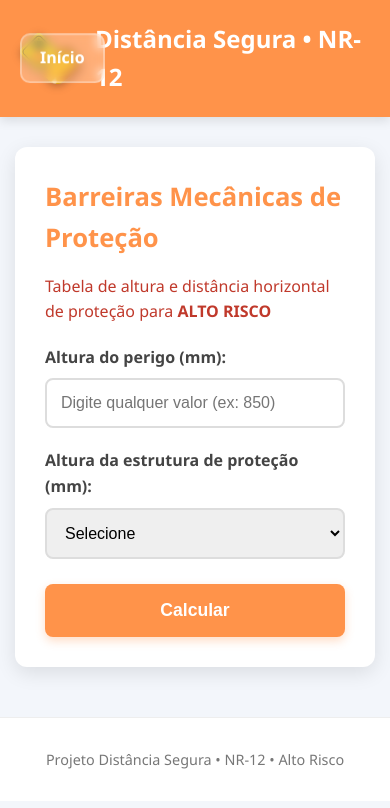
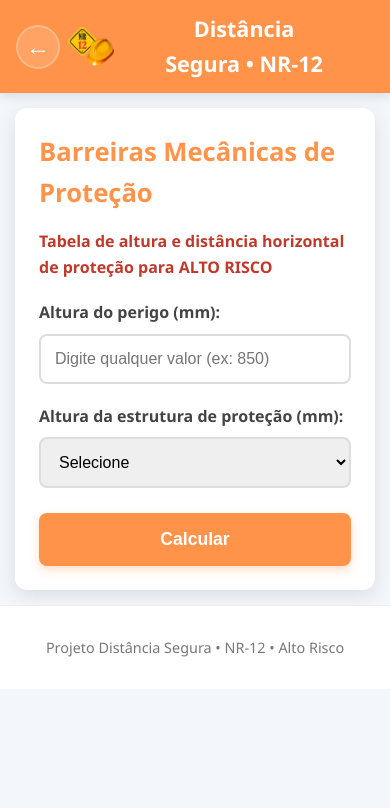
Before and after one commit to Aeel1/distancia-segura-nr12, a plain HTML site: page alto-risco.html in a window 390 px wide. Drawn offline with Linux system fonts and the light colour scheme.

Commit message:
Atualizando o header

```diff
--- a/alto-risco.html
+++ b/alto-risco.html
@@ -9,14 +9,10 @@
 <body>
 
   <header>
-    <!-- BOTÃO INÍCIO (canto esquerdo) -->
-    <a href="index.html" class="btn-inicio">
-      Início
-    </a>
-
-    <img src="logo_nr12.png" class="logo" alt="Logo">
-    <h1>Distância Segura • NR-12</h1>
-  </header>
+  <a href="index.html" class="btn-voltar" title="Voltar">←</a>
+  <img src="logo_nr12.png" class="logo" alt="Logo">
+  <h1>Distância Segura • NR-12</h1>
+</header>
 
   <main>
     <section class="card">
--- a/style.css
+++ b/style.css
@@ -1,9 +1,5 @@
 /* ====================== GERAL ====================== */
-* {
-  margin: 0;
-  padding: 0;
-  box-sizing: border-box;
-}
+* { margin: 0; padding: 0; box-sizing: border-box; }
 
 body {
   font-family: 'Segoe UI', Arial, sans-serif;
@@ -12,62 +8,88 @@ body {
   line-height: 1.6;
 }
 
-/* ====================== HEADER ====================== */
+/* ====================== HEADER (SOLUÇÃO FINAL E PERFEITA) ====================== */
 header {
+  position: relative;
   background: #ff934a;
   color: white;
-  padding: 20px;
+  padding: 14px 20px;
+  display: flex;
+  align-items: center;
+  min-height: 70px;
+  box-shadow: 0 4px 10px rgba(0,0,0,0.1);
+}
+
+/* Botão voltar: agora faz parte do fluxo flex (NÃO usa position absolute) */
+header .btn-voltar {
+  width: 50px;
+  height: 50px;
+  background: rgba(255,255,255,0.15);
+  color: white;
+  font-size: 28px;
+  font-weight: bold;
   display: flex;
   align-items: center;
   justify-content: center;
-  box-shadow: 0 4px 10px rgba(0,0,0,0.1);
+  border-radius: 50%;
+  text-decoration: none;
+  backdrop-filter: blur(8px);
+  border: 2px solid rgba(255,255,255,0.25);
+  transition: all 0.3s ease;
+  flex-shrink: 0;
 }
 
-.logo {
-  width: 60px;
-  height: auto;
-  margin-right: 15px;
-  filter: drop-shadow(0 2px 4px rgba(0,0,0,0.3));
+header .btn-voltar:hover {
+  background: white;
+  color: #ff934a;
+  transform: scale(1.12);
 }
 
-header h1 {
-  font-size: 1.8rem;
-  font-weight: 600;
+/* Logo */
+header .logo {
+  width: 52px;
+  height: auto;
+  margin-left: 10px;
+  flex-shrink: 0;
 }
 
-/* BOTÃO INÍCIO no canto superior esquerdo */
-.btn-inicio {
-  position: absolute;
-  left: 20px;
-  top: 50%;
-  transform: translateY(-50%);
-  background: rgba(255,255,255,0.25);
-  color: white;
-  padding: 10px 18px;
-  border-radius: 10px;
-  text-decoration: none;
-  font-weight: bold;
-  font-size: 1rem;
-  backdrop-filter: blur(5px);
-  border: 2px solid rgba(255,255,255,0.3);
-  transition: all 0.3s;
-  z-index: 10;
+/* Título centralizado com espaço reservado para o botão voltar */
+header h1 {
+  flex: 1;
+  text-align: center;
+  font-size: 1.6rem;
+  font-weight: 600;
+  margin: 0 60px; /* reserva espaço dos dois lados */
 }
 
-.btn-inicio:hover {
-  background: white;
-  color: #ff934a;
-  transform: translateY(-50%) scale(1.05);
+/* ====================== RESPONSIVO (CELULAR) ====================== */
+@media (max-width: 640px) {
+  header {
+    padding: 12px 16px;
+    min-height: 64px;
+  }
+
+  header .btn-voltar {
+    width: 44px;
+    height: 44px;
+    font-size: 24px;
+  }
+
+  header .logo {
+    width: 46px;
+    margin-left: 8px;
+  }
+
+  header h1 {
+    font-size: 1.35rem;
+    margin: 0 50px;
+  }
 }
 
-/* Para o header ficar relativo e o botão ficar posicionado certo */
-header {
-  position: relative;
-}
 /* ====================== MAIN & CARD ====================== */
 main {
   max-width: 600px;
-  margin: 30px auto;
+  margin: 20px auto;     /* Reduzido de 30px → 20px */
   padding: 0 15px;
 }
 
@@ -78,7 +100,6 @@ main {
   box-shadow: 0 6px 20px rgba(0,0,0,0.1);
 }
 
-/* Títulos dentro do card */
 .card h2 {
   color: #ff934a;
   margin-bottom: 10px;
@@ -88,14 +109,12 @@ main {
 .card h4 {
   margin: 15px 0;
   color: #e67e22;
-  font-weight: normal;
 }
 
 /* ====================== FORMULÁRIO ====================== */
 label {
   display: block;
-  margin-top: 20px;
-  margin-bottom: 8px;
+  margin: 20px 0 8px;
   font-weight: bold;
   color: #444;
 }
@@ -119,13 +138,10 @@ select:focus {
 
 /* Remove setinhas do input number */
 input[type=number]::-webkit-inner-spin-button,
-input[type=number]::-webkit-outer-spin-button {
-  -webkit-appearance: none;
-  margin: 0;
-}
+input[type=number]::-webkit-outer-spin-button { -webkit-appearance: none; margin: 0; }
 input[type=number] { -moz-appearance: textfield; }
 
-/* ====================== BOTÃO PRINCIPAL ====================== */
+/* ====================== BOTÃO CALCULAR ====================== */
 button {
   width: 100%;
   padding: 16px;
@@ -144,7 +160,6 @@ button {
 button:hover {
   background: #e67e22;
   transform: translateY(-2px);
-  box-shadow: 0 8px 20px rgba(255,147,74,0.4);
 }
 
 /* ====================== RESULTADO ====================== */
@@ -160,21 +175,21 @@ button:hover {
   box-shadow: 0 2px 8px rgba(0,0,0,0.05);
 }
 
-/* ====================== PÁGINA HOME (botões grandes) ====================== */
+/* ====================== PÁGINA HOME ====================== */
 .home-container {
   display: flex;
   flex-direction: column;
   align-items: center;
   justify-content: center;
-  min-height: 70vh;
-  padding: 40px 20px;
+  min-height: 76vh;
+  padding: 30px 20px;
   text-align: center;
 }
 
 .botoes-home {
   display: flex;
-  gap: 40px;
-  margin-top: 50px;
+  gap: 30px;
+  margin-top: 40px;
   flex-wrap: wrap;
   justify-content: center;
 }
@@ -184,23 +199,14 @@ button:hover {
   width: 300px;
   padding: 40px 20px;
   border-radius: 16px;
-  border: solid #ff934a;;
   text-decoration: none;
-  color:  #333;;
+  color: #333;
   font-weight: bold;
   font-size: 1.5rem;
+  background: white;
+  border: 3px solid #ff934a;
   box-shadow: 0 10px 30px rgba(0,0,0,0.2);
   transition: all 0.4s ease;
-}
-
-.btn-home.baixo {
-  background: white;
-  border-color: #ff934a;
-}
-
-.btn-home.alto {
-  background: white;
-  border-color: #ff934a;
 }
 
 .btn-home:hover {
@@ -212,7 +218,7 @@ button:hover {
   display: block;
   font-size: 1rem;
   margin-top: 10px;
-  opacity: 0.9;
+  opacity: 0.8;
 }
 
 /* ====================== FOOTER ====================== */
@@ -221,14 +227,31 @@ footer {
   padding: 30px;
   color: #777;
   font-size: 0.9rem;
-  margin-top: 50px;
   background: #fff;
   border-top: 1px solid #eee;
+  margin-top: auto;
 }
 
-/* ====================== RESPONSIVO ====================== */
+/* ====================== RESPONSIVO (celular) ====================== */
 @media (max-width: 640px) {
-  .botoes-home { gap: 25px; }
+  header {
+    padding: 12px 16px;
+    min-height: 64px;
+  }
+  header h1 {
+    font-size: 1.35rem;
+  }
+  .logo {
+    width: 46px;
+  }
+  .btn-voltar {
+    width: 42px;
+    height: 42px;
+    font-size: 24px;
+    left: 12px;
+  }
+  main { margin: 15px auto; }
+  .card { padding: 24px; }
+  .botoes-home { gap: 20px; }
   .btn-home { width: 90%; }
-  header h1 { font-size: 1.5rem; }
 }
```
Also changed, not shown: baixo-risco.html (+4 -9 lines).
